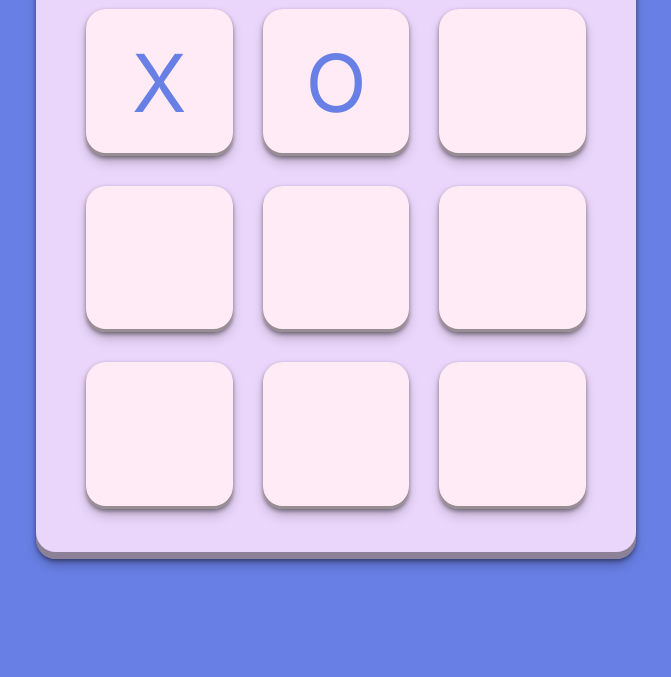
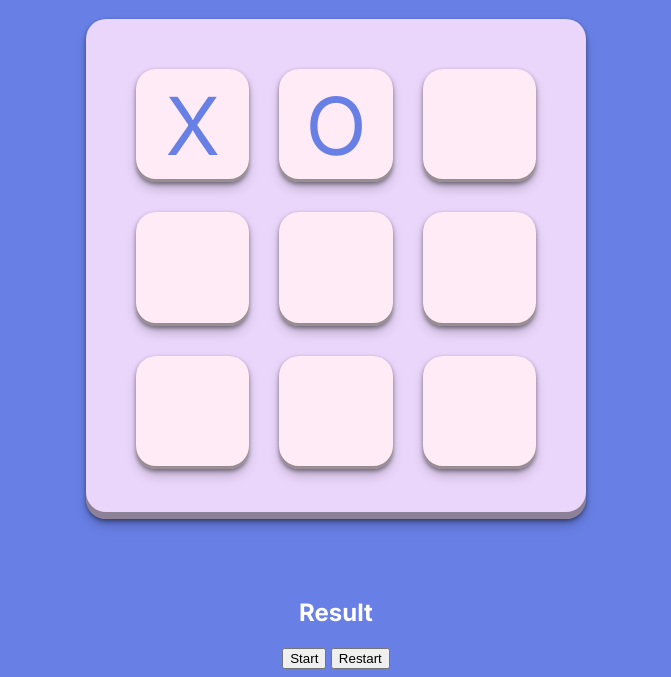
Before and after one commit to ArtemiiHH/tic-tac-toe-game, a plain HTML site: page index.html in a window 1280 px wide. Shown: the part 150-827 px from the top of the page, without its empty margins (304-975 px from the left). Before the commit the page ends 800 px from the top, so only its background shows below. Drawn offline with Linux system fonts and the light colour scheme.

Commit message:
Add start, restart buttons, result text

```diff
--- a/index.html
+++ b/index.html
@@ -24,6 +24,10 @@
       </div>
     </div>
 
+    <h2>Result</h2>
+
+    <button>Start</button>
+    <button>Restart</button>
     <script src="script.js"></script>
   </body>
 </html>
--- a/script.js
+++ b/script.js
@@ -109,5 +109,5 @@ checkWinner();
 
 // Display DOM logic
 function displayGame() {
-
+    const cell = document.querySelectorAll('.cell');
 };
--- a/styles.css
+++ b/styles.css
@@ -24,12 +24,13 @@ body {
   justify-content: center;
   align-items: center;
   height: 90vh;
+  gap: 20px;
 }
 
 .game-board {
   display: grid;
-  height: 500px;
-  width: 500px;
+  height: 400px;
+  width: 400px;
   padding: 50px;
   grid-template-columns: repeat(3, 1fr);
   grid-template-rows: repeat(3, 1fr);
@@ -56,4 +57,5 @@ body {
 
 .cell:hover {
     background-color: var(--color-cells-hover);
+    cursor: pointer;
 }
```
